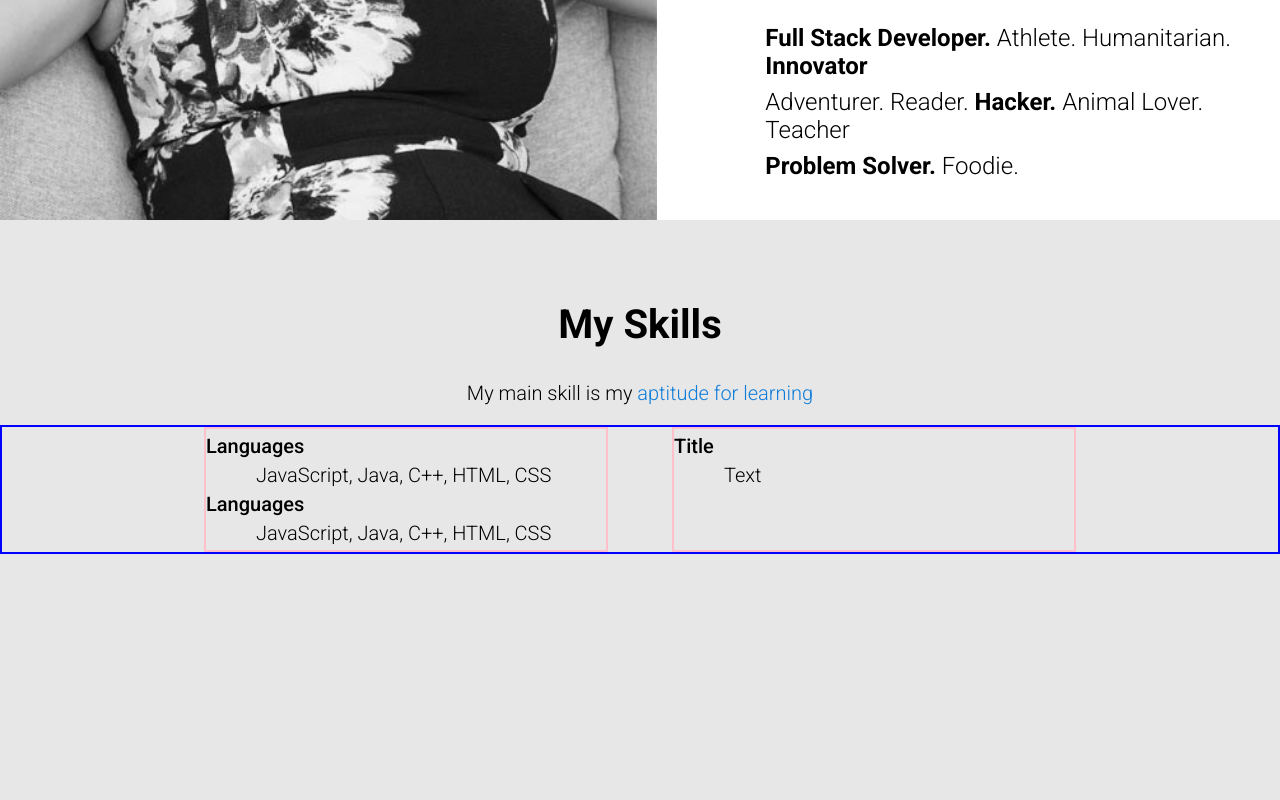
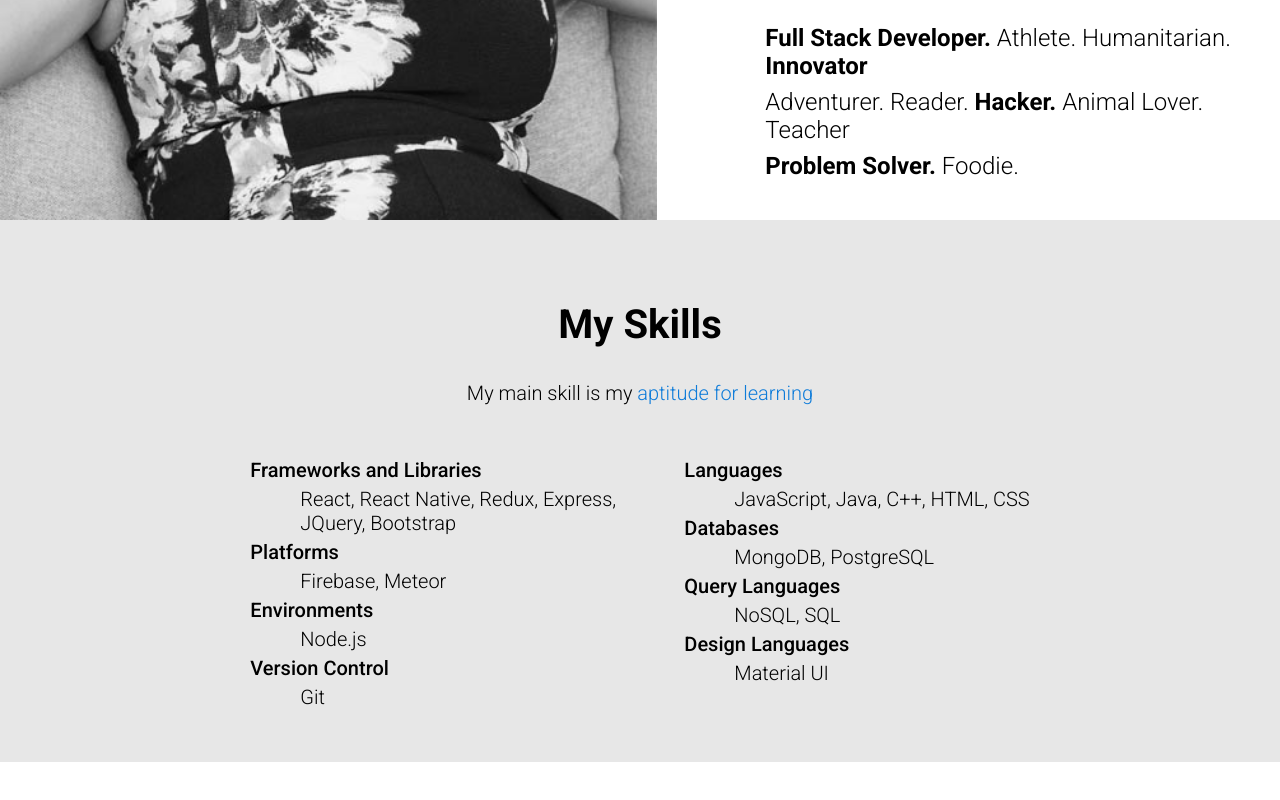
Before and after one commit to Aseelaldallal/portfolio, a React app: page / in a window 1280 px wide. Shown: the part 580-1380 px from the top of the page. After the commit the page ends 1342 px from the top, so only its background shows below. Built offline with nearby package versions, Linux system fonts and the light colour scheme.

Commit message:
create smaller component Skill and insert into Skills

```diff
--- /dev/null
+++ b/src/components/Skills/Skill/Skill.css
@@ -0,0 +1,12 @@
+p {
+  margin-bottom: 5px;
+  margin-top: 5px;
+}
+
+.title {
+  font-weight: 500;
+}
+
+.text {
+  margin-left: 50px;
+}
--- /dev/null
+++ b/src/components/Skills/Skill/Skill.js
@@ -0,0 +1,14 @@
+import React from 'react';
+import Auxillary from '../../../hoc/Auxillary/Auxillary';
+import classes from './Skill.css';
+
+const Skill = props => {
+  return (
+    <Auxillary>
+      <p className={classes.title}> {props.title} </p>
+      <p className={classes.text}> {props.text} </p>
+    </Auxillary>
+  );
+};
+
+export default Skill;
--- a/src/components/Skills/Skills.css
+++ b/src/components/Skills/Skills.css
@@ -1,7 +1,4 @@
-
-
 .skills {
-    height: 500px;
   width: 100%;
   padding-top: 3rem;
   padding-bottom: 3rem;
@@ -11,7 +8,6 @@
   font-family: 'Roboto', sans-serif;
   text-align: center;
 }
-
 
 h2 {
   font-size: 2.5rem;
@@ -23,34 +19,21 @@ h3 {
 }
 
 .emph {
-    color:#0f7cd9;
-
+  color: #0f7cd9;
 }
 
 .skillList {
-    border: 2px solid blue;
+  /* border: 2px solid blue; */
+  margin-top: 3rem;
   display: flex;
   flex-direction: row;
   justify-content: center;
 }
 
 .skillList div {
-    border: 2px solid pink;
-    width: 400px;
+  /* border: 2px solid pink; */
+  max-width: 370px;
   margin-left: 2rem;
   margin-right: 2rem;
   text-align: left;
 }
-
-.skillList p {
-    margin-bottom: 5px;
-    margin-top: 5px;
-}
-
-.title {
-    font-weight: 500;
-}
-
-.text {
-    margin-left: 50px;
-}
--- a/src/components/Skills/Skills.js
+++ b/src/components/Skills/Skills.js
@@ -1,32 +1,35 @@
-
-
 import React from 'react';
 import classes from './Skills.css';
-
+import Skill from './Skill/Skill';
 
 const Skills = () => {
-
   return (
     <section className={classes.skills}>
       <h2> My Skills </h2>
-            <h3> My main skill is my <span className={classes.emph}>aptitude for learning</span> </h3>
-            <div className={classes.skillList} >
+      <h3>
+        {' '}
+        My main skill is my{' '}
+        <span className={classes.emph}>aptitude for learning</span>{' '}
+      </h3>
+      <div className={classes.skillList}>
         <div>
-                    <p className={classes.title}> Languages </p>
-                    <p className={classes.text}> JavaScript, Java, C++, HTML, CSS </p>
-                    <p className={classes.title}> Languages </p>
-                    <p className={classes.text}> JavaScript, Java, C++, HTML, CSS </p>
+          <Skill
+            title="Frameworks and Libraries"
+            text="React, React Native, Redux, Express, JQuery, Bootstrap"
+          />
+          <Skill title="Platforms" text="Firebase, Meteor" />
+          <Skill title="Environments" text="Node.js" />
+          <Skill title="Version Control" text="Git" />
         </div>
         <div>
-                    <p className={classes.title}> Title </p>
-                    <p className={classes.text}> Text </p>
+          <Skill title="Languages" text="JavaScript, Java, C++, HTML, CSS" />
+          <Skill title="Databases" text="MongoDB, PostgreSQL" />
+          <Skill title="Query Languages" text="NoSQL, SQL" />
+          <Skill title="Design Languages" text="Material UI" />
         </div>
       </div>
     </section>
   );
-
-}
-
-
+};
 
 export default Skills;
--- /dev/null
+++ b/src/hoc/Auxillary/Auxillary.js
@@ -0,0 +1,3 @@
+const auxillary = props => props.children;
+
+export default auxillary;
```
Lines whose indentation alone changed are shown as unchanged.
